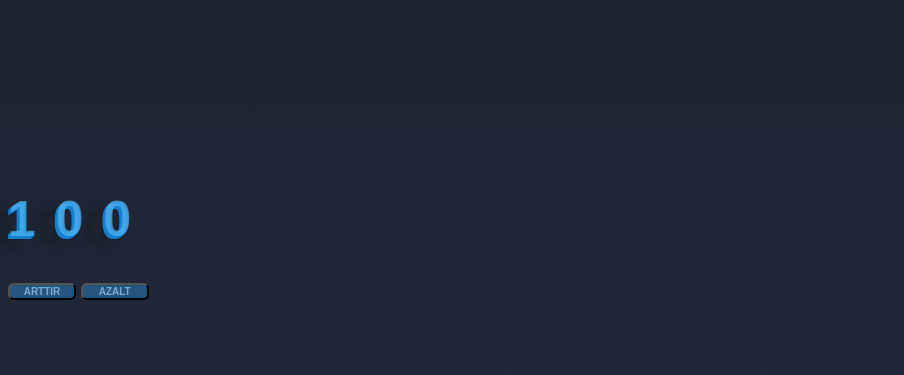
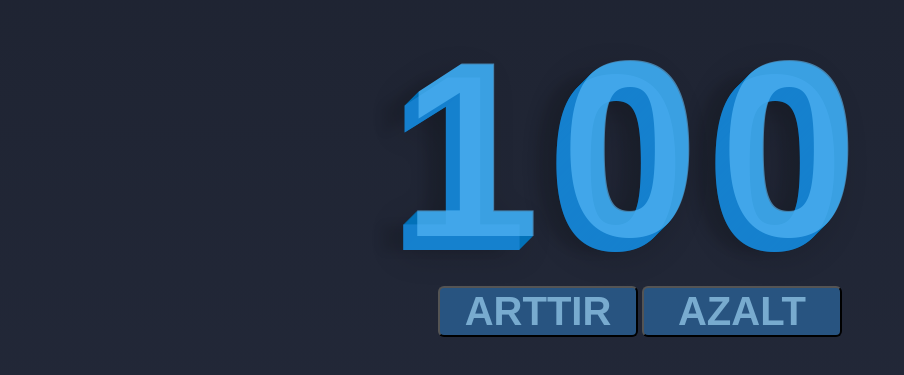
Before and after one commit to PowerProjection/js_localstorage, a plain HTML site: page index.html in a window 1280 px wide. Shown: the part 133-508 px from the top of the page, without its empty margins (0-904 px from the left). Drawn offline with Linux system fonts and the light colour scheme.

Commit message:
fixed flex direction

```diff
--- a/css/styles.css
+++ b/css/styles.css
@@ -3,44 +3,53 @@ body {
     height: 100vh;
     overflow: hidden;
     display: -webkit-box;
-    display: -moz-box;
-    display: -ms-flexbox;
     display: -webkit-flex;
-    display: flex;
+    flex-direction: column;
     align-items: center;
-
+    justify-content: center;
   }
 
   .ratio {
-    text-align: center;
     font-family: 'Catamaran', sans-serif;
-    margin-top: -100px;
-    margin-bottom: -10px;
     letter-spacing: 20px;
     font-weight: 900;
-    max-width: 50px;
-    display: block;
-    font-size: 50px;
+    max-width: 800px;
+    font-size: 250px;
     color: rgba(95, 192, 254, 0.6);
     text-shadow:
-        -3px 3px 0 rgba(50, 153, 240, 0.4),
+    -14px 14px 0 rgba(50, 153, 240, 0.4),
     -1px 1px 0 #0372b8,
     -2px 2px 0 #0372b8,
     -3px 3px 0 #0372b8,
-        -10px 10px 20px rgba(0, 0, 0, 0.2),
-        -20px 10px 5px rgba(0, 0, 0, 0.1);
-    transition: all .1s;
-    line-height: 100px;
+    -4px 4px 0 #0372b8,
+    -5px 5px 0 #0372b8,
+    -6px 6px 0 #0372b8,
+    -7px 7px 0 #0372b8,
+    -8px 8px 0 #0372b8,
+    -9px 9px 0 #0372b8,
+    -10px 10px 0 #0372b8,
+    -11px 11px 0 #0372b8,
+    -12px 12px 0 #0372b8,
+    -13px 13px 0 #0372b8,
+    -14px 14px 0 #0372b8,
+    -15px 15px 35px rgba(0, 0, 0, 0.2),
+    -35px 15px 10px rgba(0, 0, 0, 0.1);
+    transition: all .1s ;
+    line-height: 240px;
   }
 
+
 .button {
-    width: 68px;
+    width: 200px;
     color: #9dd2f2b0;
-    font-size: 10px;
+    font-size: 40px;
     font-weight: 900;
     background-color: rgba(50, 153, 240, 0.4);
     border-radius: 6px;
-    justify-content: center;
-    align-items: center;
-    text-align: center;
 }
+
+.counterDiv {
+    margin-top: -200px;
+    display: block;
+
+}
--- a/index.html
+++ b/index.html
@@ -6,21 +6,24 @@
     <meta http-equiv="X-UA-Compatible" content="IE=edge">
     <meta name="viewport" content="width=device-width, initial-scale=1.0">
     <title>Counter Terrorist</title>
-    <link rel="stylesheet" href="css/styles.css"></link>
+    <link rel="stylesheet" href="css/styles.css">
+    </link>
     <script src="js/script.js"></script>
 </head>
 
 <body>
-    <h3>
-        <div id="ilkdiv">
-            <p><span id="counterSpan" class="ratio">
-                    100
-                </span></p>
+    <div class="counterDiv">
+        <p><span id="counterSpan" class="ratio">
+                100
+            </span></p>
 
+    </div>
+    <div>
+        <div id="buttons">
+            <button class="button" id="arttir"><span>ARTTIR</span></button>
+            <button class="button" id="azalt"><span>AZALT</span></button>
         </div>
-        <button class="button" id="arttir"><span>ARTTIR</span></button>
-        <button class="button" id="azalt"><span>AZALT</span></button>
-    </h3>
+    </div>
 </body>
 
 </html>
```
Lines whose indentation alone changed are shown as unchanged.
